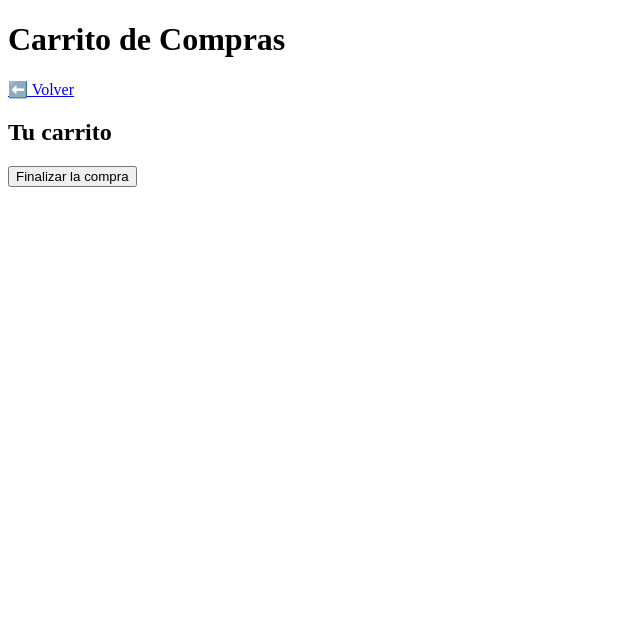
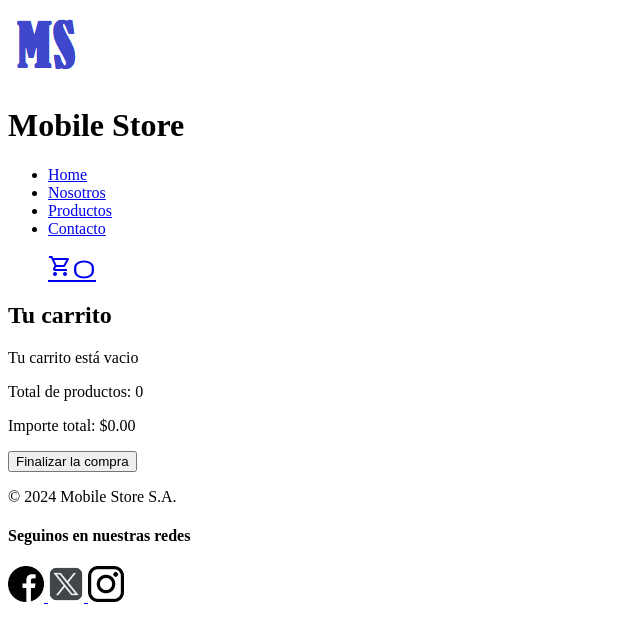
Before and after one commit to Yandira1997/proyecto-final-ecommerce--Yandira-Choque-, a plain HTML site: page cart.html in a window 1280 px wide. Shown: the whole page, without its empty margins (0-640 px from the left). Drawn offline with nearby package versions, Linux system fonts and the light colour scheme.

Commit message:
Agregamos archivo del carrito

```diff
--- a/cart.html
+++ b/cart.html
@@ -4,31 +4,106 @@
 <head>
     <meta charset="UTF-8">
     <meta name="viewport" content="width=device-width, initial-scale=1.0">
-    <link rel="stylesheet" href="style.css">
+
+    <!-- Enlace al archivo CSS -->
+    <link rel="stylesheet" href="./css/cart.css">
+
+    <!-- Google Fonts -->
+    <link rel="preconnect" href="https://fonts.googleapis.com">
+    <link rel="preconnect" href="https://fonts.gstatic.com" crossorigin>
+    <link href="https://fonts.googleapis.com/css2?family=Lexend:wght@100..900&family=Montserrat:ital,wght@0,100..900;1,100..900&family=Roboto:ital,wght@0,100;0,300;0,400;0,500;0,700;0,900;1,100;1,300;1,400;1,500;1,700;1,900&display=swap" rel="stylesheet">
+
+    <!-- Google Icons -->
+    <link rel="stylesheet"
+        href="https://fonts.googleapis.com/css2?family=Material+Symbols+Outlined:opsz,wght,FILL,GRAD@20..48,100..700,0..1,-50..200&icon_names=shopping_cart" />
+
     <title>Carrito</title>
 </head>
 
 <body>
     <!--  Encabezado del carrito -->
-    <header>
-        <h1>Carrito de Compras</h1>
-        <a href="./index.html" class="icono-carrito">⬅️ Volver</a> <!-- boton de regresar -->
-    </header>
-
-    <!--      seccion principal del carrito -->
-    <section id="carrito" class="productos">
-
-        <h2>Tu carrito</h2>
-        <div id="lista-carrito">
-            <!--    lista de productos -->
+    <div class="grid-container">
+        <div class="header">
+            <div class="header-inicio">
+                <!-- Logo de la empresa -->
+                <img src="./image/Mobile Store-logo.png" alt="logo">
+            </div>
+            <div>
+                <!-- Titulo principal -->
+                <h1 class="Titulo">Mobile Store</h1>
+            </div>
         </div>
 
-        <button onclick="realizarCompra()">Finalizar la compra</button><!--  boton de compra -->
+        <!-- Menú de navegación principal -->
+        <div class="nav">
+            <ul class="flex-menu">
+                <li class="nav-item">
+                    <a href="#home" class="nav-link">Home</a>
+                </li>
+                <li class="nav-item">
+                    <a href="#nosotros" class="nav-link">Nosotros</a>
+                </li>
+                <li class="nav-item">
+                    <a href="#celu" class="nav-link">Productos</a>
+                </li>
+                <li class="nav-item">
+                    <a href="#consulta" class="nav-link">Contacto</a>
+                </li>
+            </ul>
+            <!-- Icono del carrito de compras -->
+            <div id="contenedor-carrito" class="carrito-compras">
+                <ul>
+                    <a id="cart" class="boton-carrito" href="./cart.html">
+                    <div class="material-symbols-outlined">shopping_cart<span id="contador-carrito">0</span></a></div>
+                </ul>
+            </div>
+        </div>
 
-    </section>
+        <!-- Contenido principal de la página -->
+        <div class="main">
 
+            <!--Sección principal del carrito -->
+            <div id="carrito" class="store">
+                <h2>Tu carrito</h2>
+                <div id="lista-carrito">
+                    <!--Lista de productos -->
+                </div>
 
-    <script src="./carrito.js"></script>
+                <!-- Sección del resumen del carrito -->
+                <div id="resumen-carrito">
+                    <p>Total de productos: <span id="total-productos">0</span></p>
+
+                    <p>Importe total: $<span id="importe-total">0.00</span></p>
+
+                    <button onclick="realizarCompra()">Finalizar la compra</button>
+
+                </div>
+
+            </div>
+        </div>
+
+        <div class="footer">
+            <div class="redes">
+                <p>&copy; 2024 Mobile Store S.A.</p>
+
+                <!-- Redes sociales -->
+                <h4>Seguinos en nuestras redes</h4>
+                <a href="https://www.facebook.com/" target="_blank" rel="noopener noreferrer">
+                    <img class="Rsocial" src="./image/facebook.png" alt="logo facebook" width="36">
+                </a>
+                <a href="https://x.com/" target="_blank" rel="noopener noreferrer">
+                    <img class="Rsocial" src="./image/twitter-x.png" alt="logo x" width="36">
+                </a>
+                <a href="https://www.instagram.com/" target="_blank" rel="noopener noreferrer">
+                    <img class="Rsocial" src="./image/logotipo-de-instagram.png" alt="logo instagram" width="36">
+                </a>
+            </div>
+        </div>
+    </div>
+
+        <script src="./js/form.js"></script>
+        <script src="./js/carrito.js"></script>
+
 </body>
 
 </html>
```
